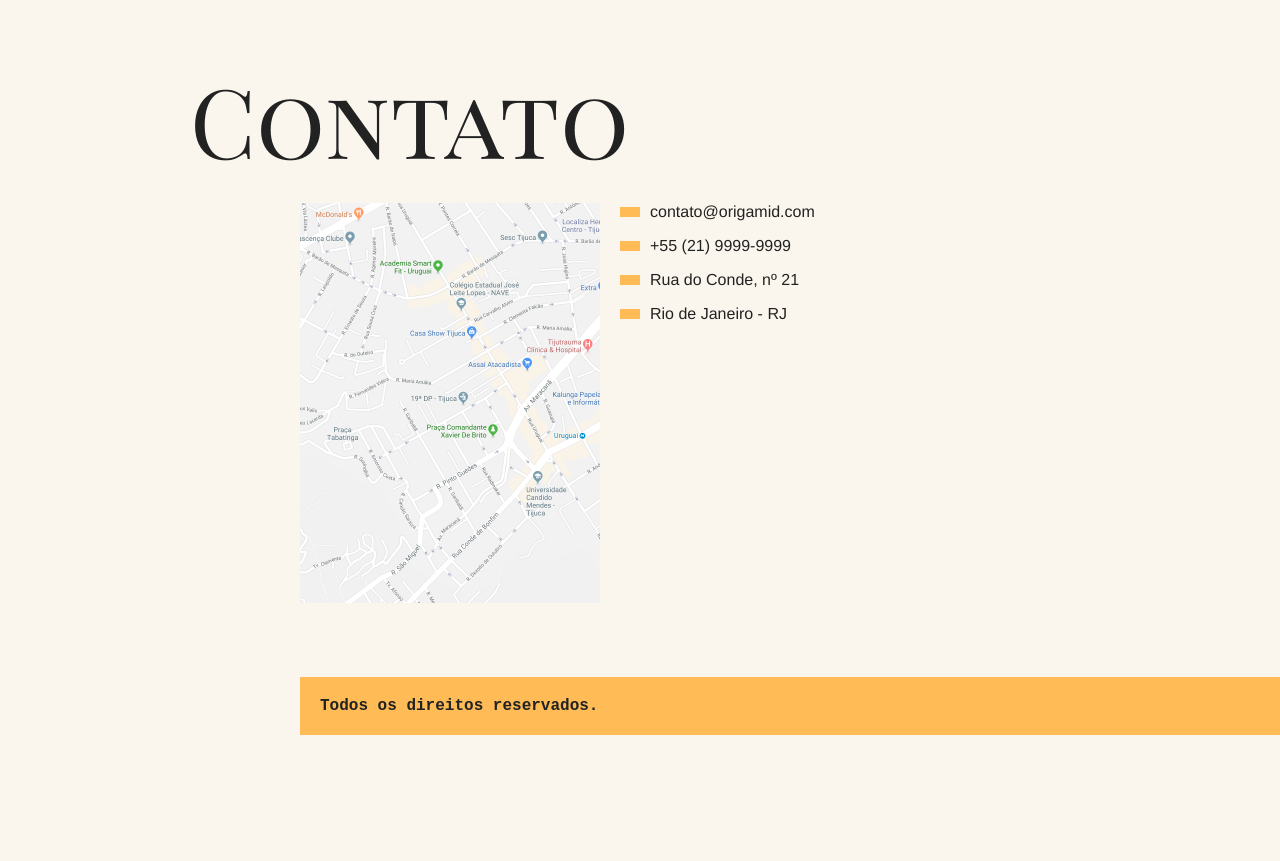
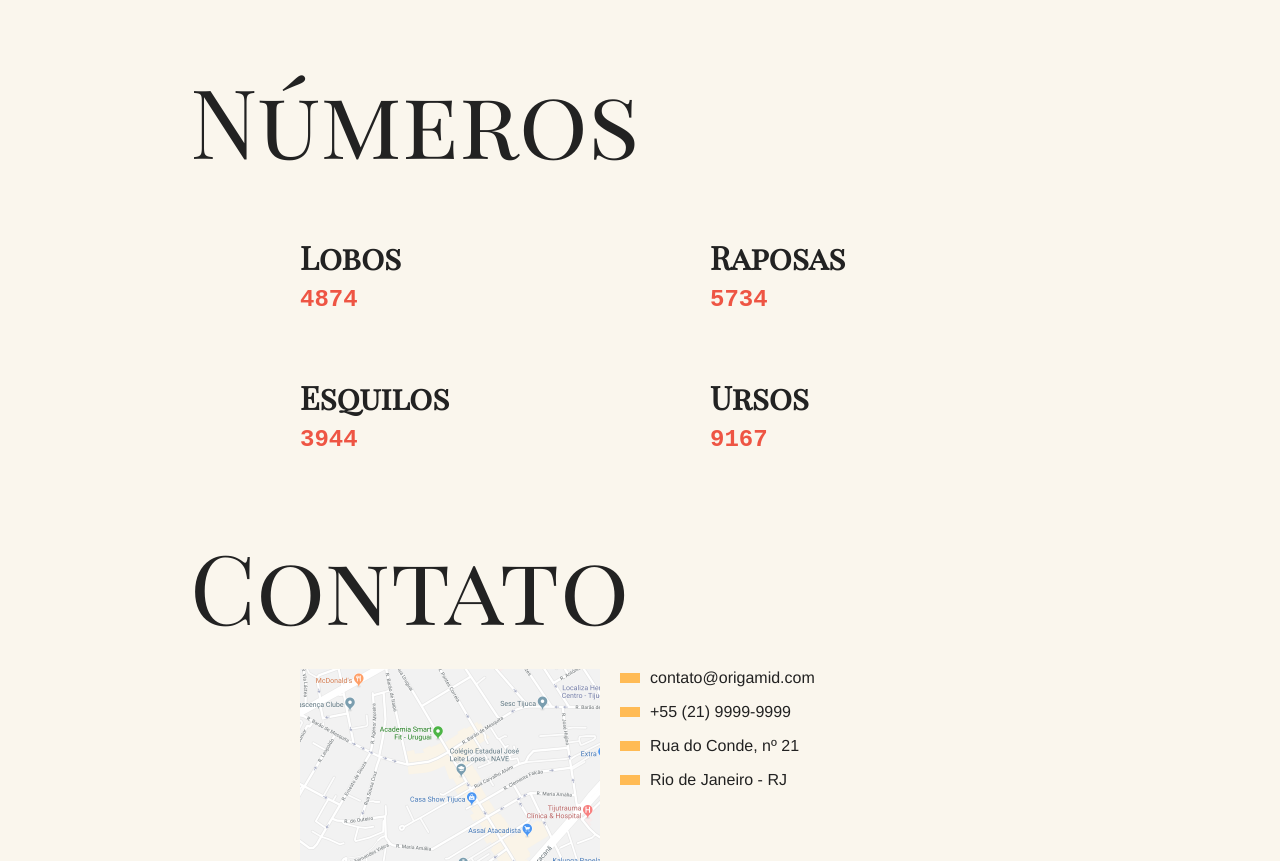
Before and after one commit to oapmartins/AnimaisFantasticos, a plain HTML site: page index.html in a window 1280 px wide. Shown: the part 1209-2070 px from the top of the page. Before the commit the page ends 1976 px from the top, so only its background shows below. Drawn offline with Linux system fonts and the light colour scheme.

Commit message:
Anima Números
Adicionando função para animar os números da section números.

```diff
--- /dev/null
+++ b/css/numeros.css
@@ -0,0 +1,25 @@
+.numeros-grid{
+    grid-column: 2 / 4;
+    display: grid;
+    grid-template-columns: 1fr 1fr;
+    grid-gap: 30px;
+}
+
+@media (max-width: 700px) {
+    .numeros-grid{
+        grid-column: 1;
+    }
+}
+
+.numeros-grid h3{
+    font-family: 'Playfair Display SC';
+    font-size: 2rem;
+    margin-bottom: .5rem;
+}
+
+.numeros-grid span{
+    font-family: 'IBM Plex Mono', monospace;
+    font-weight: bold;
+    font-size: 1.5rem;
+    color: #E54;
+}
--- a/css/style.css
+++ b/css/style.css
@@ -3,3 +3,4 @@
 @import 'tooltip.css';
 @import 'dropdown-menu.css';
 @import 'menu-mobile.css';
+@import 'numeros.css';
--- a/index.html
+++ b/index.html
@@ -173,6 +173,32 @@
             </dl>
         </section>
 
+        <section class="grid-section numeros" data-anime="scroll">
+            <h1 class="titulo">Números</h1>
+            <div class="numeros-grid">
+
+                <div class="numero-animal">
+                    <h3>Lobos</h3>
+                    <span data-numero>4874</span>
+                </div>
+
+                <div class="numero-animal">
+                    <h3>Raposas</h3>
+                    <span data-numero>5734</span>
+                </div>
+
+                <div class="numero-animal">
+                    <h3>Esquilos</h3>
+                    <span data-numero>3944</span>
+                </div>
+
+                <div class="numero-animal">
+                    <h3>Ursos</h3>
+                    <span data-numero>9167</span>
+                </div>
+            </div>
+        </section>
+
         <section class="grid-section contato" data-anime="scroll" id="contato">
             <h1 class="titulo">Contato</h1>
             <div class="mapa" data-tooltip aria-label="Endereço próximo ao estacionamento.">
--- /dev/null
+++ b/js/modules/anima-numeros.js
@@ -0,0 +1,31 @@
+export default function initAnimaNumeros() {
+    function animaNumeros() {
+        const numeros = document.querySelectorAll('[data-numero]');
+        numeros.forEach((numero) => {
+            const total = +numero.innerText;
+            const incremeto = Math.floor(total / 100);
+
+            let start = 0;
+            const timer = setInterval(() => {
+                start = start + incremeto;
+                numero.innerText = start;
+                if (start > total) {
+                    numero.innerText = total;
+                    clearInterval(timer);
+                }
+            }, 25 * Math.random());
+        });
+    }
+
+
+    function handleMutation(mutation) {
+        if(mutation[0].target.classList.contains('ativo')){
+            observer.disconnect();
+            animaNumeros();
+        }
+    }
+
+    const observeTarget = document.querySelector('.numeros');
+    const observer = new MutationObserver(handleMutation);
+    observer.observe(observeTarget, { attributes: true });
+}
--- a/js/modules/scroll-animacao.js
+++ b/js/modules/scroll-animacao.js
@@ -8,8 +8,12 @@ export default function initAnimacaoScroll() {
             sections.forEach((section) => {
                 const sectionTop = section.getBoundingClientRect().top;
                 const isSectionVisible = (sectionTop - windowMetade) < 0;
+
                 if (isSectionVisible) {
                     section.classList.add('ativo');
+
+                // }else if(section.classList.contains('ativo')){
+                //     section.classList.remove('ativo');
                 }
             });
         }
--- a/js/script.js
+++ b/js/script.js
@@ -6,6 +6,7 @@ import initModal from './modules/modal.js';
 import initTooltip from './modules/tooltip.js';
 import initDtropdownMenu from './modules/dropdown-menu.js';
 import initMenuMobile from './modules/menu-mobile.js';
+import initAnimaNumeros from './modules/anima-numeros.js';
 
 initTabNav();
 initAccordion();
@@ -15,3 +16,4 @@ initModal();
 initTooltip();
 initDtropdownMenu();
 initMenuMobile();
+initAnimaNumeros();
```
